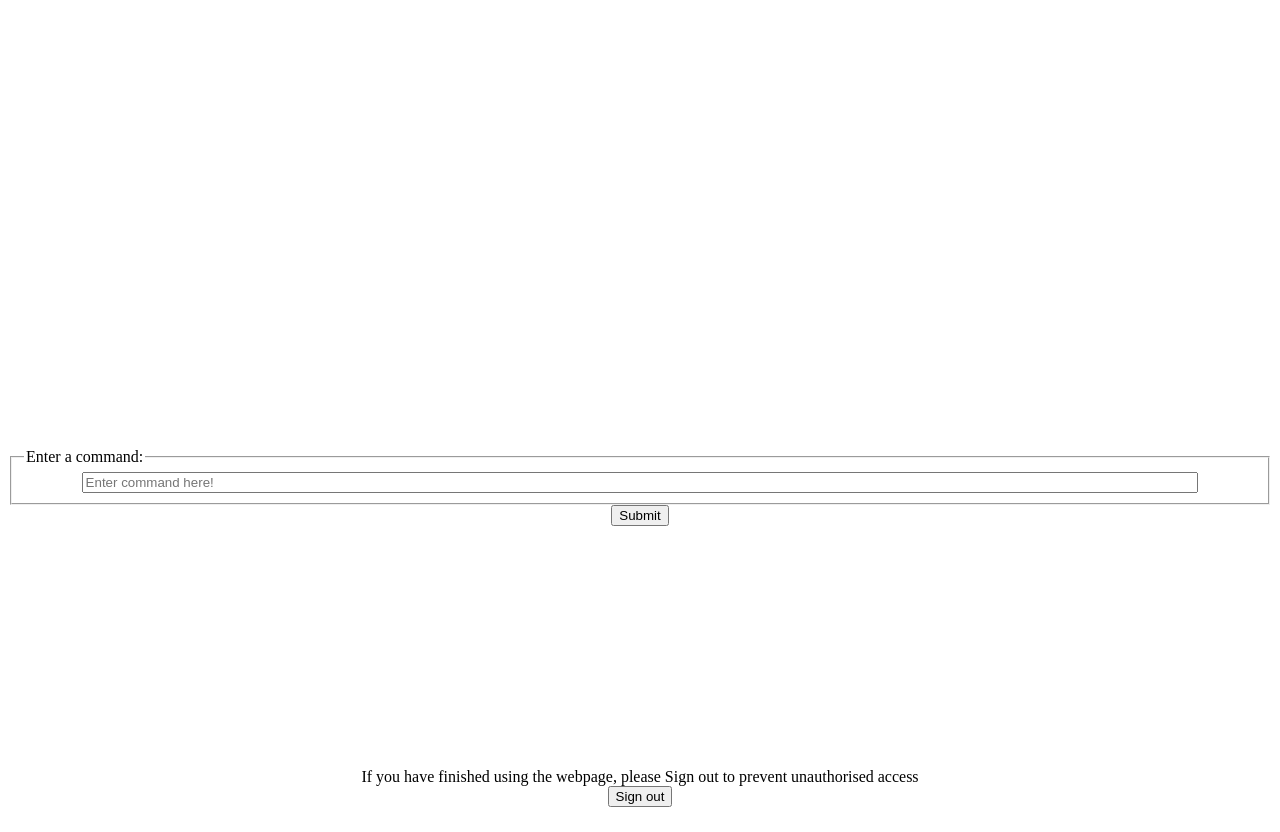
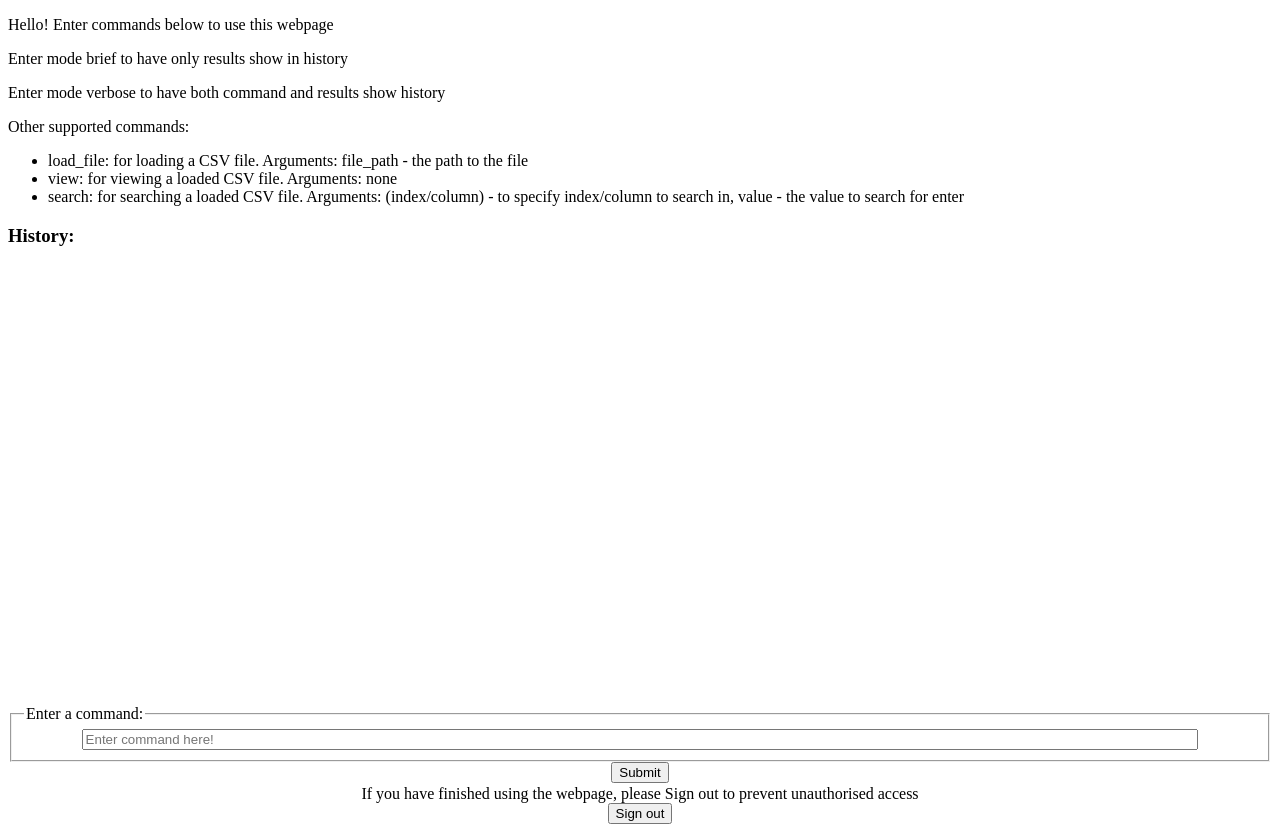
Before and after one commit to MichaelRostom2/Sprint3MockPublic, a React (Vite) app: page / in a window 1280 px wide. Both pictures are taken after a click on the button "Login". Built offline with nearby package versions, Linux system fonts and the light colour scheme.

Commit message:
final push

```diff
--- a/src/components/REPL.tsx
+++ b/src/components/REPL.tsx
@@ -48,35 +48,27 @@ export default function REPL() {
       setIsLoaded={setIsLoaded}
     />
   );
-  if (History.length === 9) {
-    // Start of the program indicated by empty history
   return (
-      <div>
+    <div className="repl">
       <p>Hello! Enter commands below to use this webpage</p>
       <p>Enter mode brief to have only results show in history</p>
       <p>Enter mode verbose to have both command and results show history</p>
       <p>Other supported commands:</p>
       <ul>
         <li>
-            load_file: for loading a CSV file. Arguments: file_path - the path
-            to the file
+          load_file: for loading a CSV file. Arguments: file_path - the path to
+          the file
         </li>
         <li>view: for viewing a loaded CSV file. Arguments: none</li>
         <li>
           search: for searching a loaded CSV file. Arguments: (index/column) -
-            to specify index/column to search in, value - the value to search
-            for enter{" "}
+          to specify index/column to search in, value - the value to search for
+          enter{" "}
         </li>
       </ul>
-        {REPLInputVar}
-      </div>
-    );
-  } else {
-    return (
-      <div className="repl">
+      <h3> History: </h3>
       <REPLHistory History={History} />
       {REPLInputVar}
     </div>
   );
 }
-}
```
Lines whose indentation alone changed are shown as unchanged.
